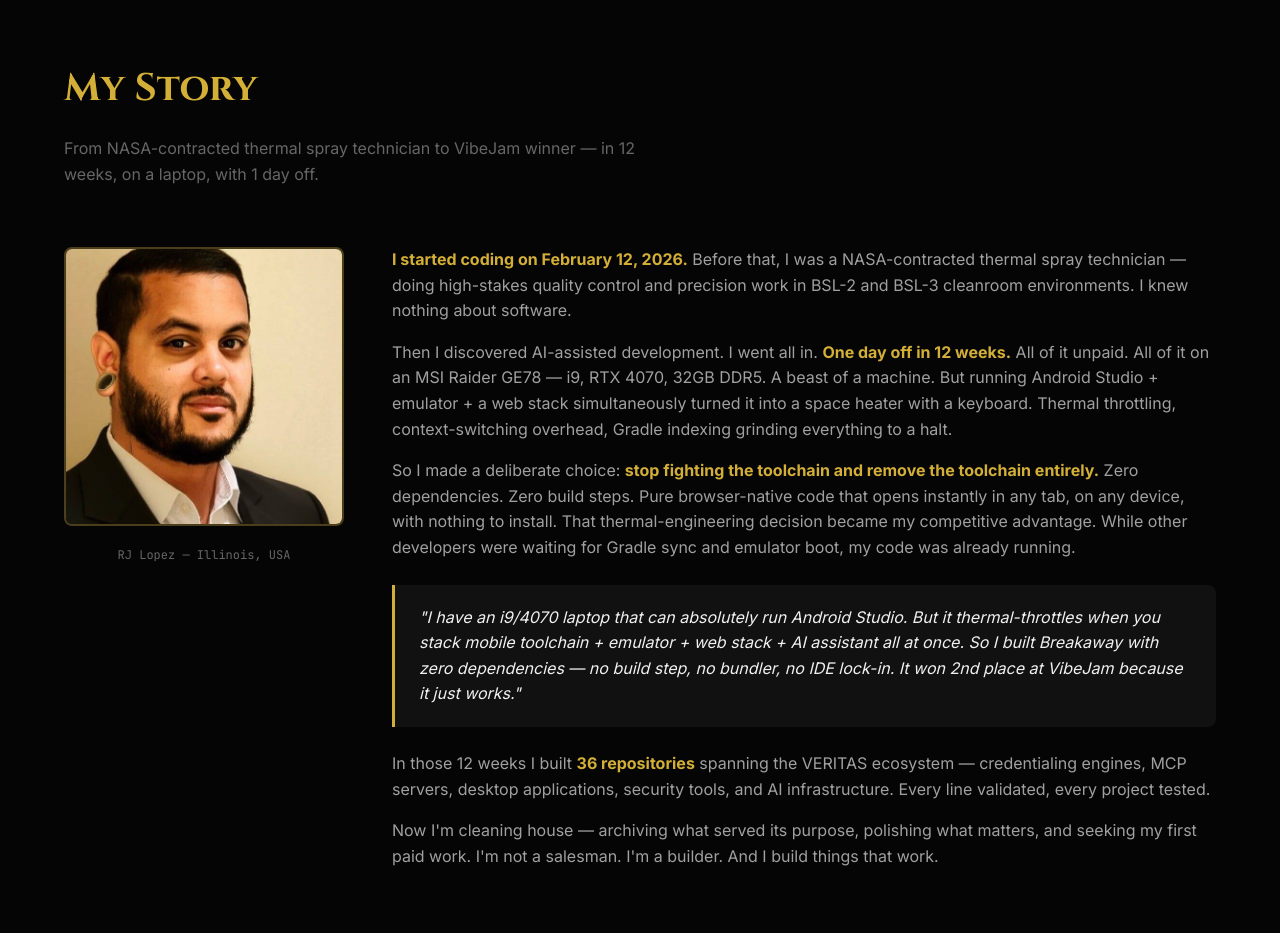
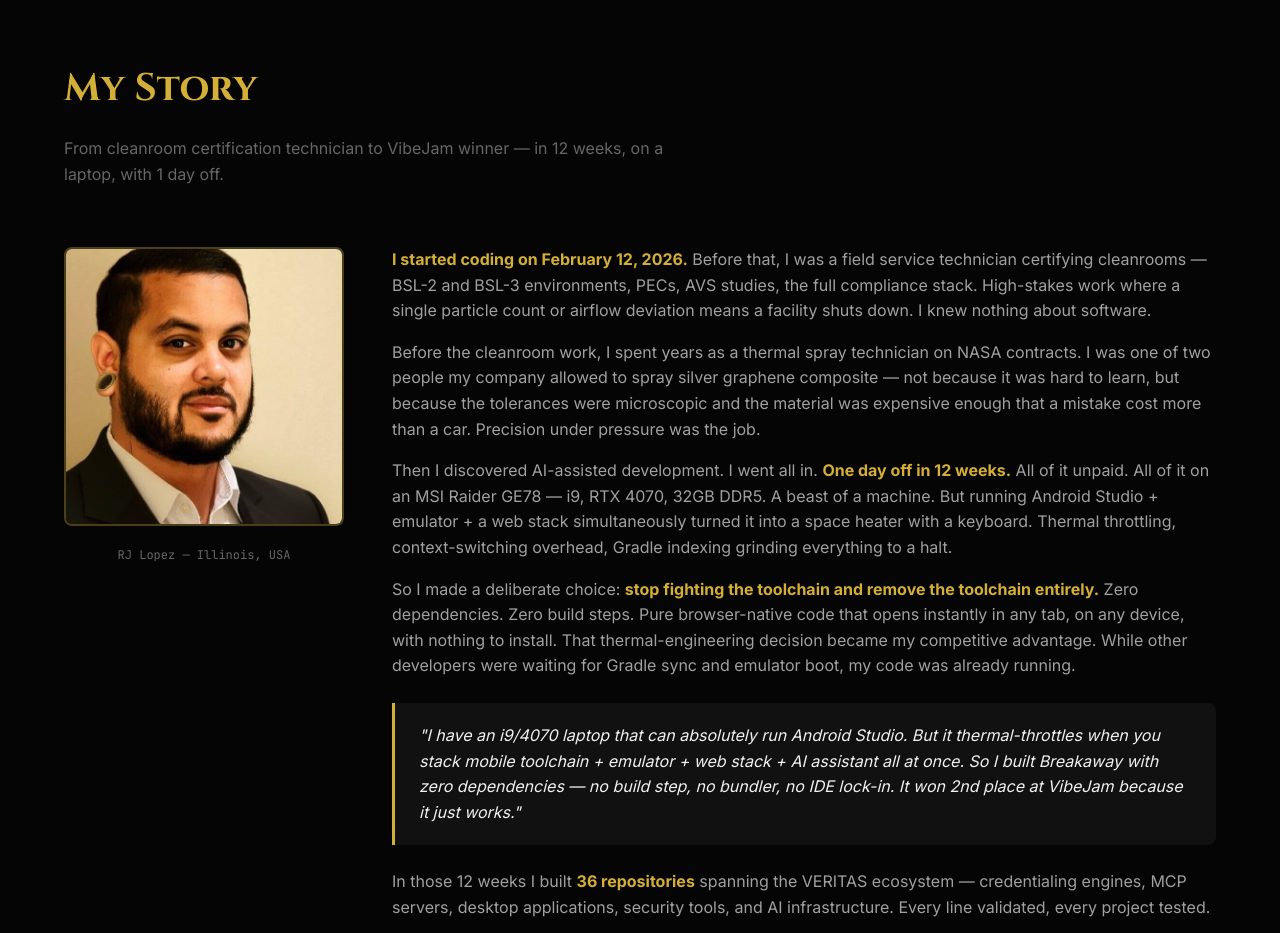
Before and after one commit to VrtxOmega/veritas-portfolio, a plain HTML site: page index.html in a window 1280 px wide. Shown: the part 1000-1933 px from the top of the page. Drawn offline with Linux system fonts and the light colour scheme.

Commit message:
fix: correct work history — field service / cleanroom certs was last job, thermal spray/NASA was prior
- Last job before coding: field service technician certifying BSL-2/BSL-3
  cleanrooms, PECs, AVS studies
- Prior career: thermal spray technician on NASA contracts, one of two
  people authorized to spray silver graphene composite
- Previous copy incorrectly conflated both roles into one job title
- Silver graphene detail adds specificity and credibility to precision work

```diff
--- a/index.html
+++ b/index.html
@@ -81,7 +81,7 @@
 <!-- ═══ MY STORY ═══ -->
 <section class="section" id="story">
   <h2 class="section-title reveal">My Story</h2>
-  <p class="section-subtitle reveal">From NASA-contracted thermal spray technician to VibeJam winner — in 12 weeks, on a laptop, with 1 day off.</p>
+  <p class="section-subtitle reveal">From cleanroom certification technician to VibeJam winner — in 12 weeks, on a laptop, with 1 day off.</p>
 
   <div class="story-grid reveal">
     <div class="story-photo">
@@ -89,7 +89,9 @@
       <p class="caption">RJ Lopez — Illinois, USA</p>
     </div>
     <div class="story-text">
-      <p><strong>I started coding on February 12, 2026.</strong> Before that, I was a NASA-contracted thermal spray technician — doing high-stakes quality control and precision work in BSL-2 and BSL-3 cleanroom environments. I knew nothing about software.</p>
+      <p><strong>I started coding on February 12, 2026.</strong> Before that, I was a field service technician certifying cleanrooms — BSL-2 and BSL-3 environments, PECs, AVS studies, the full compliance stack. High-stakes work where a single particle count or airflow deviation means a facility shuts down. I knew nothing about software.</p>
+
+      <p>Before the cleanroom work, I spent years as a thermal spray technician on NASA contracts. I was one of two people my company allowed to spray silver graphene composite — not because it was hard to learn, but because the tolerances were microscopic and the material was expensive enough that a mistake cost more than a car. Precision under pressure was the job.</p>
 
       <p>Then I discovered AI-assisted development. I went all in. <strong>One day off in 12 weeks.</strong> All of it unpaid. All of it on an MSI Raider GE78 — i9, RTX 4070, 32GB DDR5. A beast of a machine. But running Android Studio + emulator + a web stack simultaneously turned it into a space heater with a keyboard. Thermal throttling, context-switching overhead, Gradle indexing grinding everything to a halt.</p>
 
```
